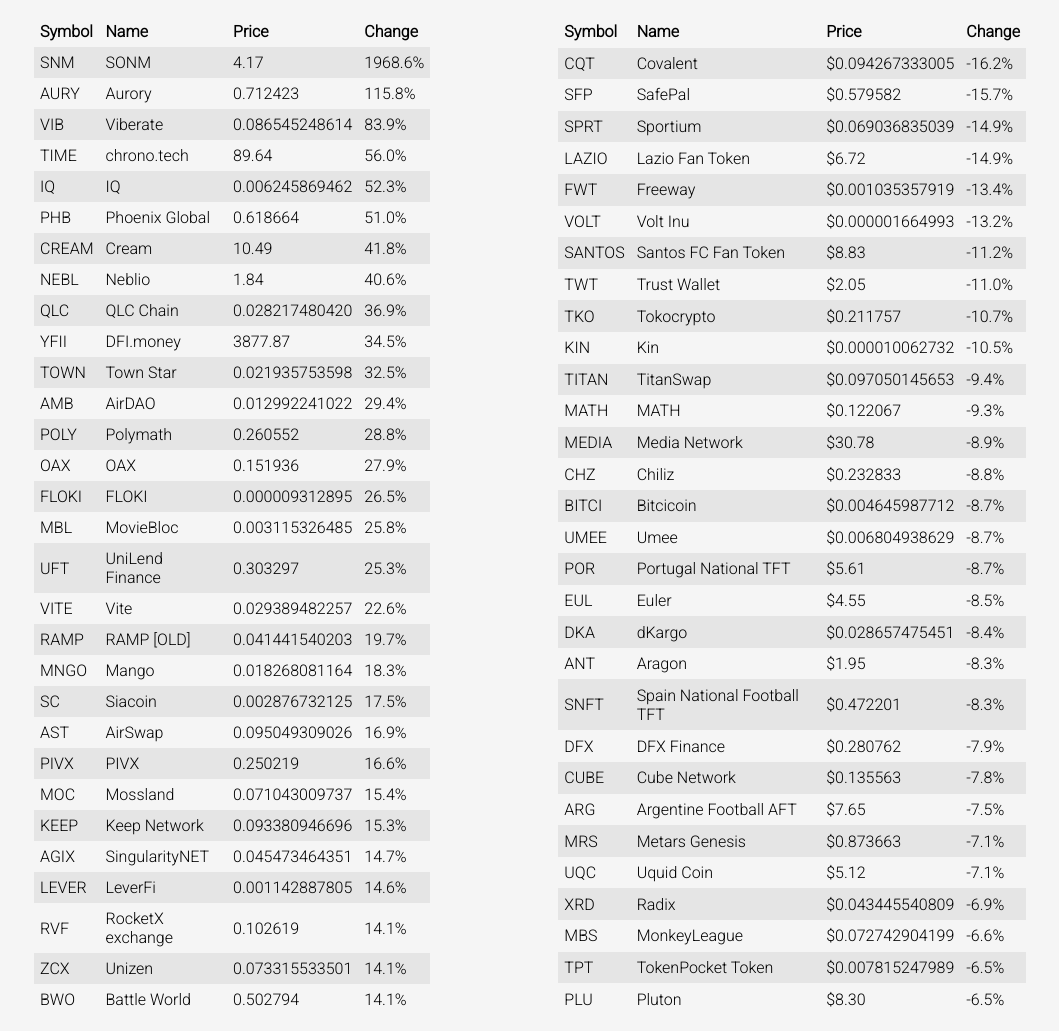
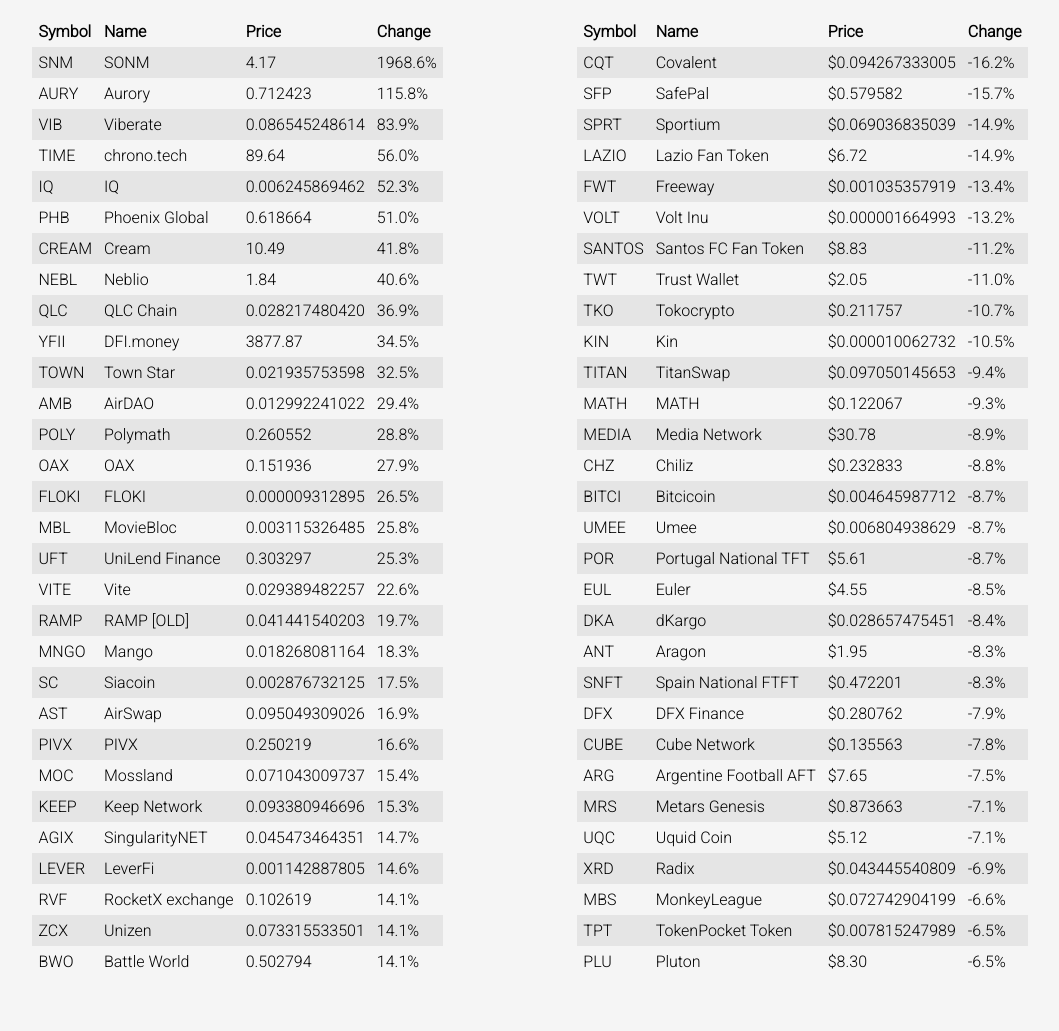
Before and after one commit to virdi-code/flask_tables, a Flask app: page / in a window 1280 px wide. Shown: the whole page, without its empty margins (110-1169 px from the left). After the commit the page ends 985 px from the top, so only its background shows below. Run offline with Flask 2, Linux system fonts and the light colour scheme.

Commit message:
changes to flex styles.

```diff
--- a/datal.csv
+++ b/datal.csv
@@ -18,7 +18,7 @@
 EUL,Euler,$4.55,-8.5%
 DKA,dKargo,$0.028657475451,-8.4%
 ANT,Aragon,$1.95,-8.3%
-SNFT,Spain National Football TFT,$0.472201,-8.3%
+SNFT,Spain National FTFT,$0.472201,-8.3%
 DFX,DFX Finance,$0.280762,-7.9%
 CUBE,Cube Network,$0.135563,-7.8%
 ARG,Argentine Football AFT,$7.65,-7.5%
--- a/static/style.css
+++ b/static/style.css
@@ -2,19 +2,25 @@
 
 body{
     font-family: 'Roboto';
-    margin:1rem;
+
     background-color: #f5f5f5;
-    justify-content: center;
 }
-div{
+.container{
     display:flex;
-    flex-direction:row;
-    padding:0  4rem;
-    justify-content: center;
+    justify-content: space-evenly;
+    flex-wrap: wrap;
+    flex-grow: 1;
 
 }
+.tcontainer{
+    /* flex-basis: 0; */
+    /* padding:2rem; */
+    padding-top: 0.5rem;
+}
 table{
+    width:auto;
     border-spacing: 0;
+    table-layout: fixed;
 }
 
 .table__row:nth-child(even){
--- a/templates/table.html
+++ b/templates/table.html
@@ -8,8 +8,8 @@
     <link rel="stylesheet" href="/static/style.css">
 </head>
 <body>
-    <div>
-    <div>
+    <div class="container">
+    <div class="tcontainer">
     <table class="table">
         <tr class="table__header">
             {% for header in headings %}
@@ -25,7 +25,7 @@
         {% endfor %}
     </table>
     </div>
-    <div>
+    <div class="tcontainer">
         <table class="table">
             <tr class="table__header">
                 {% for header in headings %}
```
